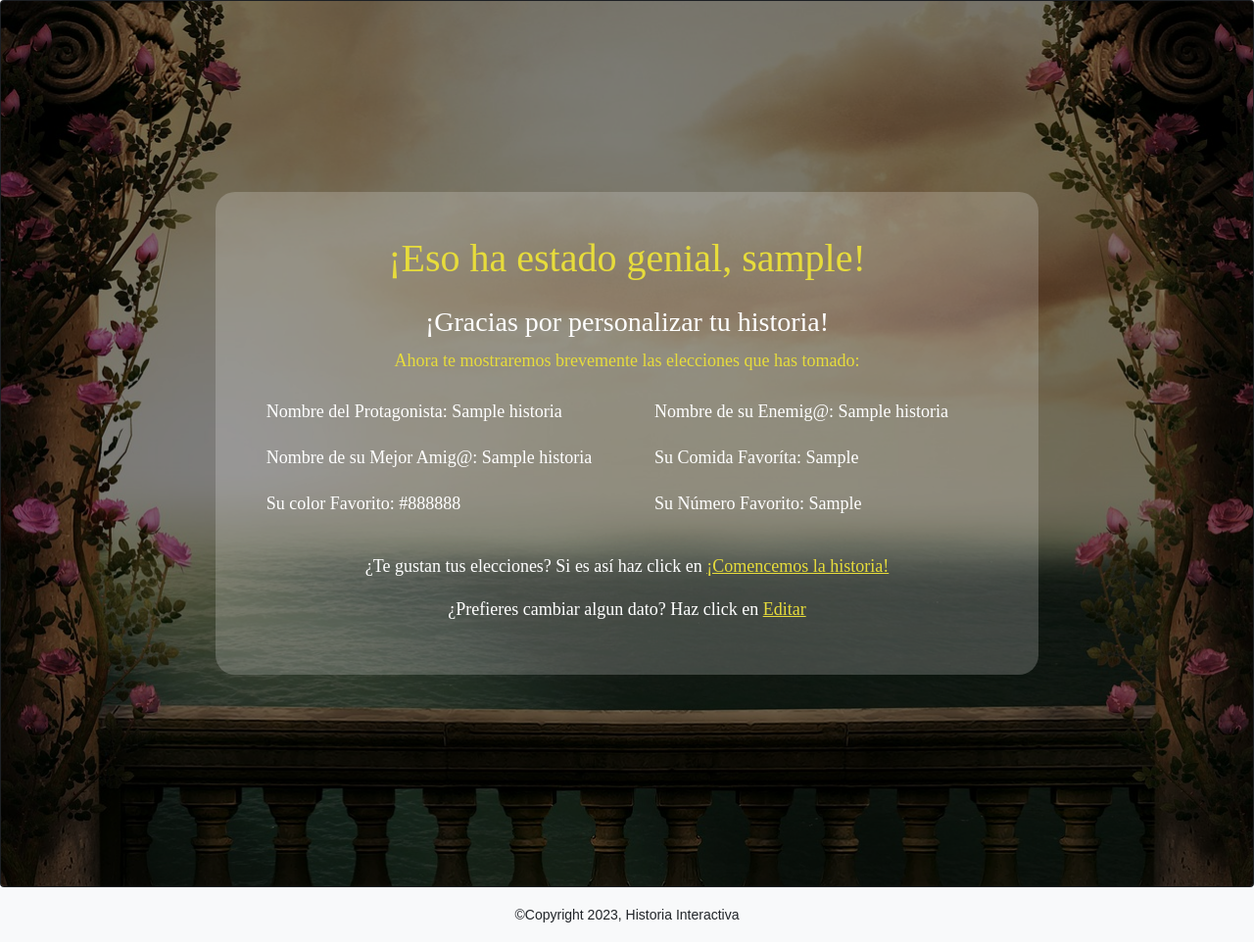
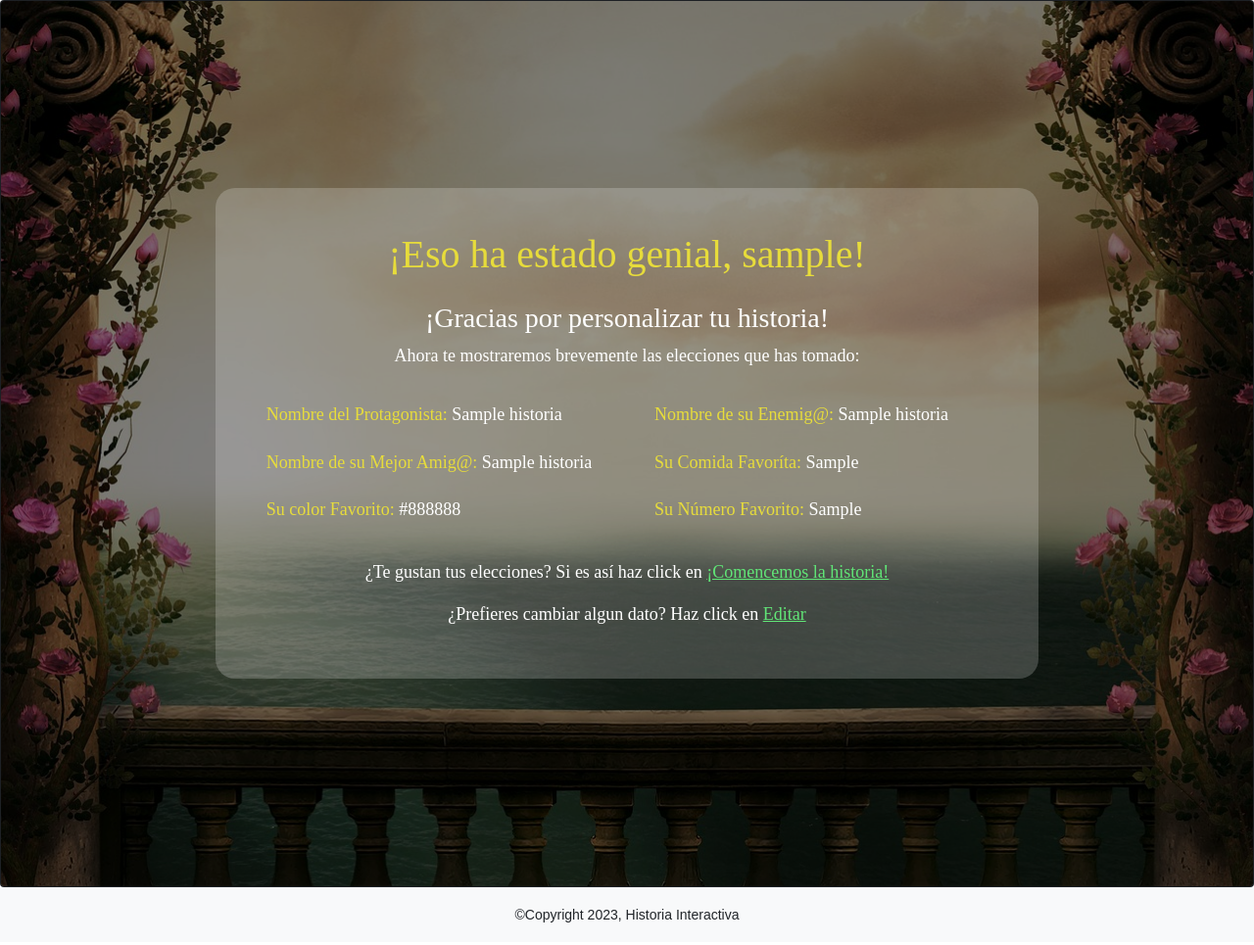
Before and after one commit to BeatrizCano/Historia_Interactiva, a PHP site: page /app/views/viewAfterPersonalizationForm.php in a window 1280 px wide. Shown: the part 56-1021 px from the top of the page at 98% size. Run offline with PHP 8.4, Linux system fonts and the light colour scheme; the visitor is signed in with stand-in values (Sample User, id 1); tables that the repository leaves empty or names only in its code hold one stand-in row (values such as "Sample post").

Commit message:
change_styles_views

```diff
--- a/app/views/viewAfterLogin.php
+++ b/app/views/viewAfterLogin.php
@@ -34,8 +34,8 @@ if (isset($_SESSION['usuario_id'], $_SESSION['nombre_usuario'])) {
         Hablando de eso, ahora vamos a empezar con la parte divertida, necesitamos que nos ayudes a personalizar la historia.
             Rellena el formulario que te mostramos en la siguiente vista, con los datos que quieres que figuren en tu historia.</p>
         </div>
-        <div class="mt-3">
-            <input type="button" class="btn btn-light" value="Comenzar"  onclick="window.location.href='./viewPersonalizationForm.php'" style="background-color: #ff8fbd; color: #fff"/>
+        <div class="mt-3 d-grid">
+            <input type="button" class="btn btn-light"  value="Comenzar"  onclick="window.location.href='./viewPersonalizationForm.php'" style="background-color: #e56197; color: #ffffff;"/>
         </div>
 
     </div>
--- a/app/views/viewAfterPersonalizationForm.php
+++ b/app/views/viewAfterPersonalizationForm.php
@@ -60,7 +60,7 @@ if (isset($_SESSION['usuario_id'], $_SESSION['nombre_usuario'])) {
 
         <div>
             <h3>¡Gracias por personalizar tu historia!</h3>
-            <p class="card-title text-center">Ahora te mostraremos brevemente las elecciones que has tomado:</p>
+            <p class="text-center">Ahora te mostraremos brevemente las elecciones que has tomado:</p>
         </div>
 
 
@@ -72,21 +72,27 @@ if (isset($_SESSION['usuario_id'], $_SESSION['nombre_usuario'])) {
 
                             <div class="mb-3 text-start row align-items-center">
                                 <div class="col-md-12">
-                                    <label class="form-label d-inline-block mb-1">Nombre del Protagonista: <?php echo $protagonistName; ?></label>
+                                <label class="form-label d-inline-block mb-1">
+                                    <span class="card-title">Nombre del Protagonista:</span> <?php echo $protagonistName; ?>
+                                </label>
                                 </div>
                                 <div></div>
                             </div>
 
                             <div class="mb-3 text-start row align-items-center">
                                 <div class="col-md-12">
-                                    <label class="form-label d-inline-block mb-1">Nombre de su Mejor Amig@: <?php echo $bestFriendName; ?></label>
+                                    <label class="form-label d-inline-block mb-1">
+                                        <span class="card-title">Nombre de su Mejor Amig@:</span> <?php echo $bestFriendName; ?>
+                                    </label>
                                 </div>
                                 <div></div>
                             </div>
 
                             <div class="mb-3 text-start row align-items-center">
                                 <div class="col-md-12">
-                                    <label class="form-label d-inline-block mb-1">Su color Favorito: <?php echo $favoriteColor; ?></label>
+                                    <label class="form-label d-inline-block mb-1">
+                                        <span class="card-title">Su color Favorito:</span> <?php echo $favoriteColor; ?>
+                                    </label>
                                 </div>
                                 <div></div>
                             </div>
@@ -101,21 +107,24 @@ if (isset($_SESSION['usuario_id'], $_SESSION['nombre_usuario'])) {
 
                             <div class="mb-3 text-start row align-items-center">
                                 <div class="col-md-12">
-                                    <label class="form-label d-inline-block mb-1"> Nombre de su Enemig@: <?php echo $enemyName; ?></label>
+                                    <label class="form-label d-inline-block mb-1">
+                                    <span class="card-title">Nombre de su Enemig@:</span> <?php echo $enemyName; ?></label>
                                 </div>
                                 <div></div>
                             </div>
 
                             <div class="mb-3 text-start row align-items-center">
                                 <div class="col-md-12">
-                                    <label class="form-label d-inline-block mb-1">Su Comida Favoríta: <?php echo $favoriteFood; ?></label>
+                                    <label class="form-label d-inline-block mb-1">
+                                    <span class="card-title">Su Comida Favoríta:</span> <?php echo $favoriteFood; ?></label>
                                 </div>
                                 <div></div>
                             </div>
 
                             <div class="mb-3 text-start row align-items-center">
                                 <div class="col-md-12">
-                                    <label class="form-label d-inline-block mb-1">Su Número Favorito: <?php echo $favoriteNumber; ?></label>
+                                    <label class="form-label d-inline-block mb-1">
+                                    <span class="card-title">Su Número Favorito:</span> <?php echo $favoriteNumber; ?></label>
                                 </div>
                                 <div></div>
                             </div>
@@ -127,8 +136,8 @@ if (isset($_SESSION['usuario_id'], $_SESSION['nombre_usuario'])) {
         </section>
 
 
-    <p>¿Te gustan tus elecciones? Si es así haz click en <a class="card-title" href="./viewHistory.php">¡Comencemos la historia!</a></p>
-    <p>¿Prefieres cambiar algun dato? Haz click en <a class="card-title" href="./viewEditForm.php">Editar</a></p>
+    <p>¿Te gustan tus elecciones? Si es así haz click en <a class="card-color-green" href="./viewHistory.php">¡Comencemos la historia!</a></p>
+    <p>¿Prefieres cambiar algun dato? Haz click en <a class="card-color-green" href="./viewEditForm.php">Editar</a></p>
 
     </div>
         </div>
--- a/app/views/viewLogin.php
+++ b/app/views/viewLogin.php
@@ -79,7 +79,7 @@ if ($_SERVER["REQUEST_METHOD"] === "POST") {
         </div>
 
         <p class="mt-3 d-inline">¿Aún no tienes una cuenta?</p>
-        <p class="d-inline"><a href="./viewRegister.php" class="card-text">Registrarse</a></p>
+        <p class="d-inline"><a href="./viewRegister.php" class="card-title">Registrarse</a></p>
 
 
         </div>
--- a/app/views/viewRegister.php
+++ b/app/views/viewRegister.php
@@ -87,7 +87,7 @@ if ($_SERVER["REQUEST_METHOD"] === "POST") {
         </form>
     </div>
         <p class="mt-3 d-inline">¿Aún no tienes una cuenta?</p>
-        <p class="d-inline"><a href="./viewLogin.php" class="card-text">Iniciar Sesión</a></p>
+        <p class="d-inline"><a href="./viewLogin.php" class="card-title">Iniciar Sesión</a></p>
         </div>
     </div>
 </div>
--- a/public/css/styles4.css
+++ b/public/css/styles5.css
@@ -10,10 +10,6 @@
 
 .card-title {
     color: #e7dc3b;
-}
-
-.text-subtitle {
-    color: #67312E;
 }
 
 .card .card-img {
@@ -52,6 +48,9 @@
     margin-bottom: 0; /* Elimina el espacio después del último párrafo */
 }
 
+.card-color-green {
+    color: #61e577;
+}
 
 /*.card-title {
     color: #4169E1;
@@ -80,6 +79,13 @@
     margin-bottom: 20px;
 }
 
+.login-container-history {
+    background-color: rgba(17, 8, 8, 0.5); /* Color blanco semitransparente */
+    padding: 20px; /* Ajusta el relleno según tu preferencia */
+    border-radius: 20px; /* Ajusta el radio del borde según tu preferencia */
+    margin-bottom: 20px;
+}
+
 .ornament_img {
     max-width: 25%;
     position: absolute;
--- a/templates/head.php
+++ b/templates/head.php
@@ -5,7 +5,7 @@
     <meta name="viewport" content="width=device-width, initial-scale=1.0">
     <title>Historia Interactiva</title>
     <link rel="stylesheet" href="../../public/css/styles.css">
-    <link rel="stylesheet" href="../../public/css/styles4.css">
+    <link rel="stylesheet" href="../../public/css/styles5.css">
 
 </head>
 <body>
--- a/templates/headViewsChoice.php
+++ b/templates/headViewsChoice.php
@@ -8,7 +8,7 @@
     <link href="https://cdn.jsdelivr.net/npm/bootstrap@5.0.2/dist/css/bootstrap.min.css" rel="stylesheet"
     integrity="sha384-EVSTQN3/azprG1Anm3QDgpJLIm9Nao0Yz1ztcQTwFspd3yD65VohhpuuCOmLASjC" crossorigin="anonymous">
     <link rel="stylesheet" href="../../public/css/styles.css">
-    <link rel="stylesheet" href="../../public/css/styles4.css">
+    <link rel="stylesheet" href="../../public/css/styles5.css">
     <!--Fuente de letra-->
     <link rel="preconnect" href="https://fonts.googleapis.com">
     <link rel="preconnect" href="https://fonts.gstatic.com" crossorigin>
--- a/templates/headViewsFinals.php
+++ b/templates/headViewsFinals.php
@@ -8,7 +8,7 @@
     <link href="https://cdn.jsdelivr.net/npm/bootstrap@5.0.2/dist/css/bootstrap.min.css" rel="stylesheet"
     integrity="sha384-EVSTQN3/azprG1Anm3QDgpJLIm9Nao0Yz1ztcQTwFspd3yD65VohhpuuCOmLASjC" crossorigin="anonymous">
     <link rel="stylesheet" href="../../public/css/styles.css">
-    <link rel="stylesheet" href="../../public/css/styles4.css">
+    <link rel="stylesheet" href="../../public/css/styles5.css">
     <!--Fuente de letra-->
     <link rel="preconnect" href="https://fonts.googleapis.com">
     <link rel="preconnect" href="https://fonts.gstatic.com" crossorigin>
```
Also changed, not shown: app/views/viewHistory.php (+32 -41 lines), assets/img/ilustracion-de-dibujos-animados-de-elefante-bebe.jpg (added).
